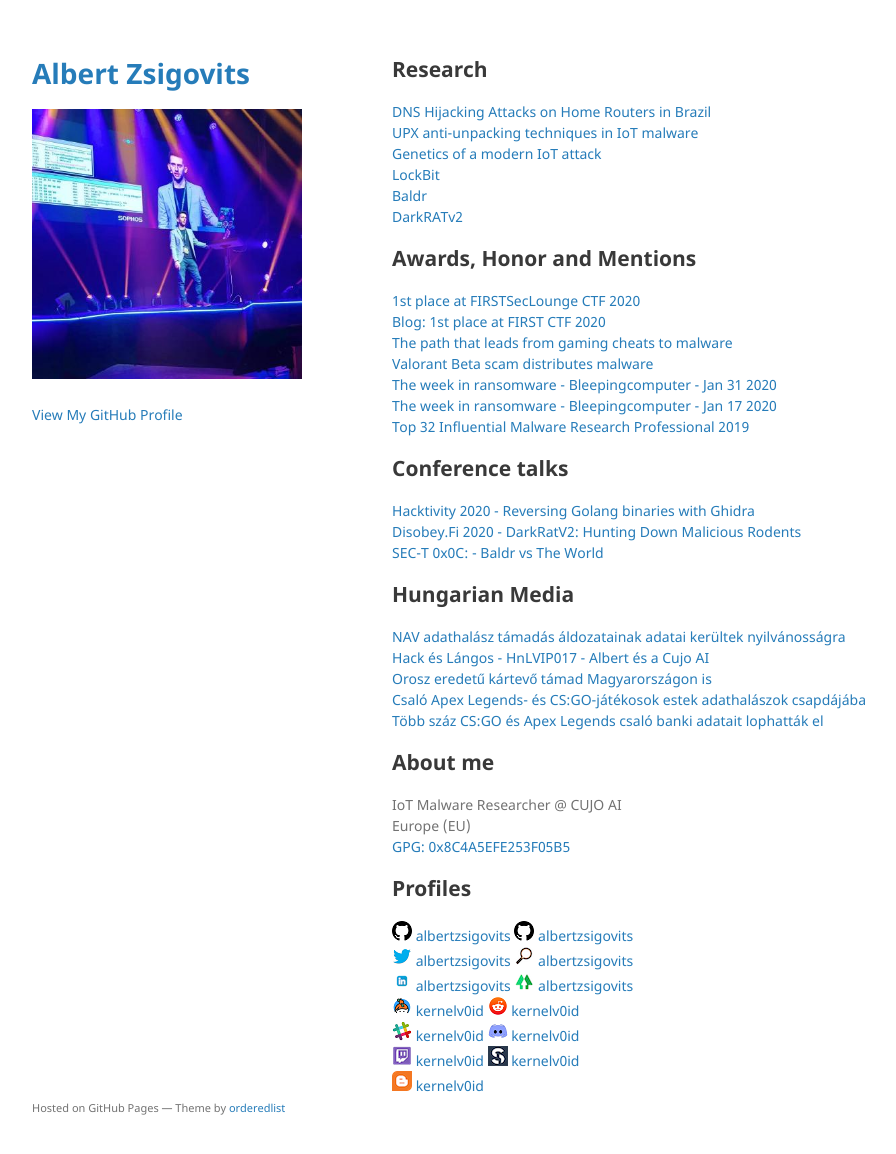
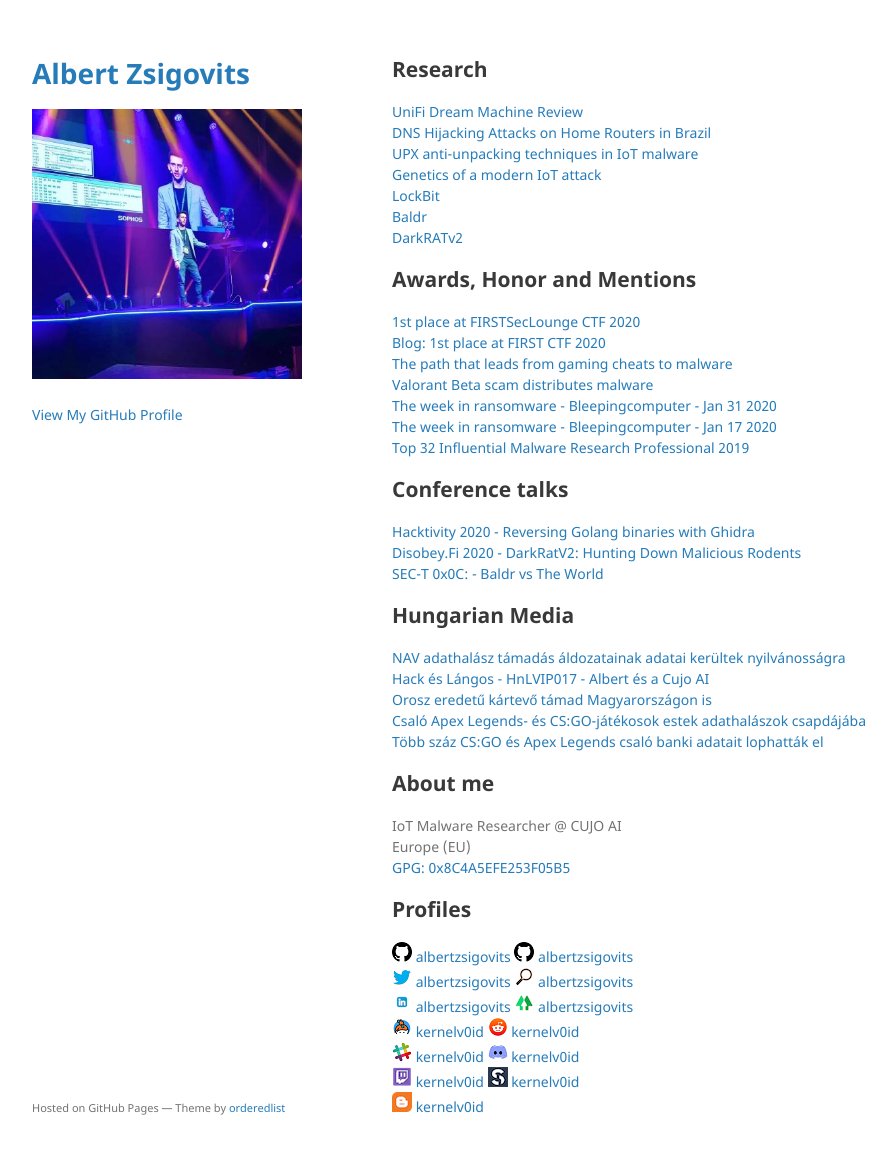
Before and after one commit to albertzsigovits/albertzsigovits.github.io, a Jekyll site: the page built from index.md, in a window 1280 px wide and 1187 px high. Shown: the top 1154 px of the window, without its empty margins (178-1074 px from the left). Built offline with Jekyll 4.4.1, drawn with Linux system fonts in a browser that asks for light colours; the repository's description, which GitHub fills in, is left out; our own code applies the rules of GitHub Pages for plain Markdown files.

Commit message:
Update index.md

```diff
--- a/index.md
+++ b/index.md
@@ -3,6 +3,7 @@ layout: default
 ---
 ## Research
 
+[UniFi Dream Machine Review](https://github.com/albertzsigovits/writeups/blob/main/unifi-udm/README.md)
 [DNS Hijacking Attacks on Home Routers in Brazil](https://cujo.com/dns-hijacking-attacks-on-home-routers-in-brazil/)
 [UPX anti-unpacking techniques in IoT malware](https://cujo.com/upx-anti-unpacking-techniques-in-iot-malware/)
 [Genetics of a modern IoT attack](https://cujo.com/genetics-of-a-modern-iot-attack/)
```
